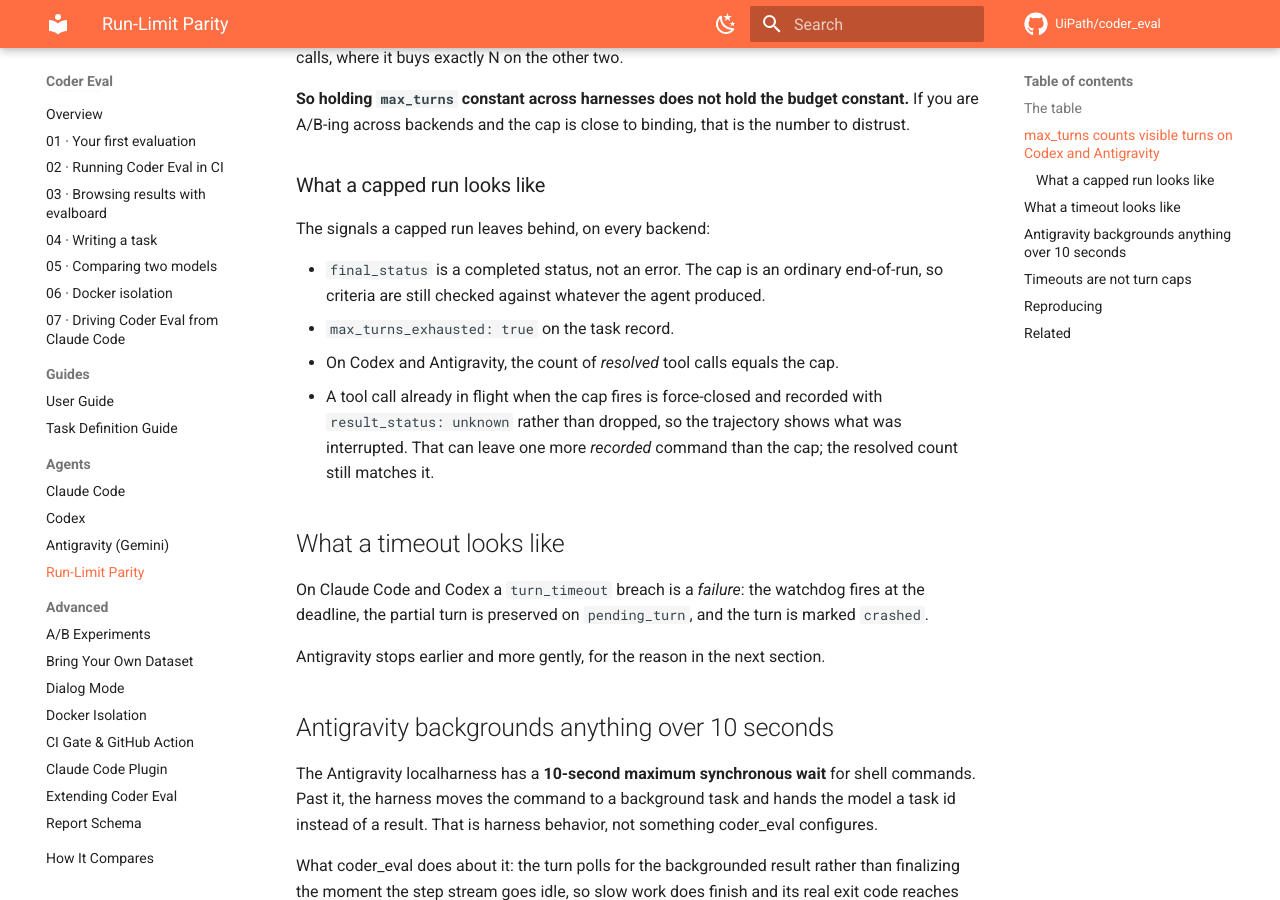
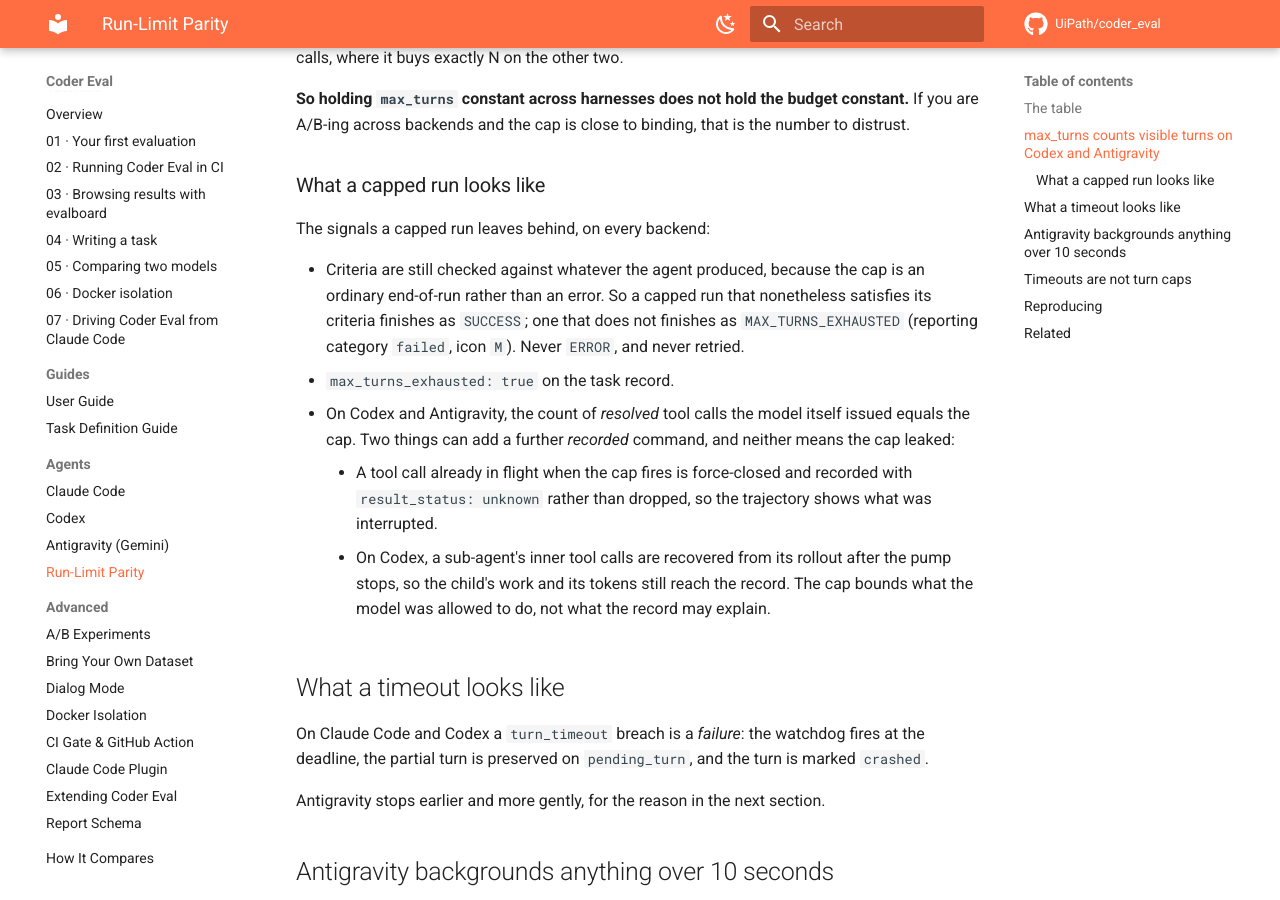
Before and after one commit to UiPath/coder_eval, an MkDocs documentation site: the page built from docs/agents/HARNESS_PARITY.md, in a window 1280 px wide and 900 px high, scrolled down 1239 px. Built offline with MkDocs 1.6.1 and Material for MkDocs 9.7.7, drawn with Linux system fonts in a browser that asks for light colours; comment, search, counter and statistics services are not loaded.

Commit message:
docs(parity): state the real final_status of a capped run
"`final_status` is a completed status" was wrong: a capped run that satisfies
its criteria finishes as SUCCESS, and one that does not finishes as
MAX_TURNS_EXHAUSTED, whose reporting category is `failed` (orchestrator.py's
status assignment, `_STATUS_CATEGORIES`). On the page that exists to be the
per-harness contract, that is the distinction anyone diffing a nightly needs.

Also names the second way a capped Codex run records more commands than the
cap: recovered sub-agent calls, alongside the force-closed orphan.

Co-Authored-By: Claude Opus 5 (1M context) <noreply@anthropic.com>

```diff
--- a/docs/agents/HARNESS_PARITY.md
+++ b/docs/agents/HARNESS_PARITY.md
@@ -49,14 +49,21 @@ is the number to distrust.
 
 The signals a capped run leaves behind, on every backend:
 
-- `final_status` is a completed status, not an error. The cap is an ordinary
-  end-of-run, so criteria are still checked against whatever the agent produced.
+- Criteria are still checked against whatever the agent produced, because the cap is
+  an ordinary end-of-run rather than an error. So a capped run that nonetheless
+  satisfies its criteria finishes as `SUCCESS`; one that does not finishes as
+  `MAX_TURNS_EXHAUSTED` (reporting category `failed`, icon `M`). Never `ERROR`,
+  and never retried.
 - `max_turns_exhausted: true` on the task record.
-- On Codex and Antigravity, the count of *resolved* tool calls equals the cap.
-- A tool call already in flight when the cap fires is force-closed and recorded with
-  `result_status: unknown` rather than dropped, so the trajectory shows what was
-  interrupted. That can leave one more *recorded* command than the cap; the resolved
-  count still matches it.
+- On Codex and Antigravity, the count of *resolved* tool calls the model itself
+  issued equals the cap. Two things can add a further *recorded* command, and
+  neither means the cap leaked:
+    - A tool call already in flight when the cap fires is force-closed and recorded
+      with `result_status: unknown` rather than dropped, so the trajectory shows what
+      was interrupted.
+    - On Codex, a sub-agent's inner tool calls are recovered from its rollout after
+      the pump stops, so the child's work and its tokens still reach the record. The
+      cap bounds what the model was allowed to do, not what the record may explain.
 
 ## What a timeout looks like
 
```
